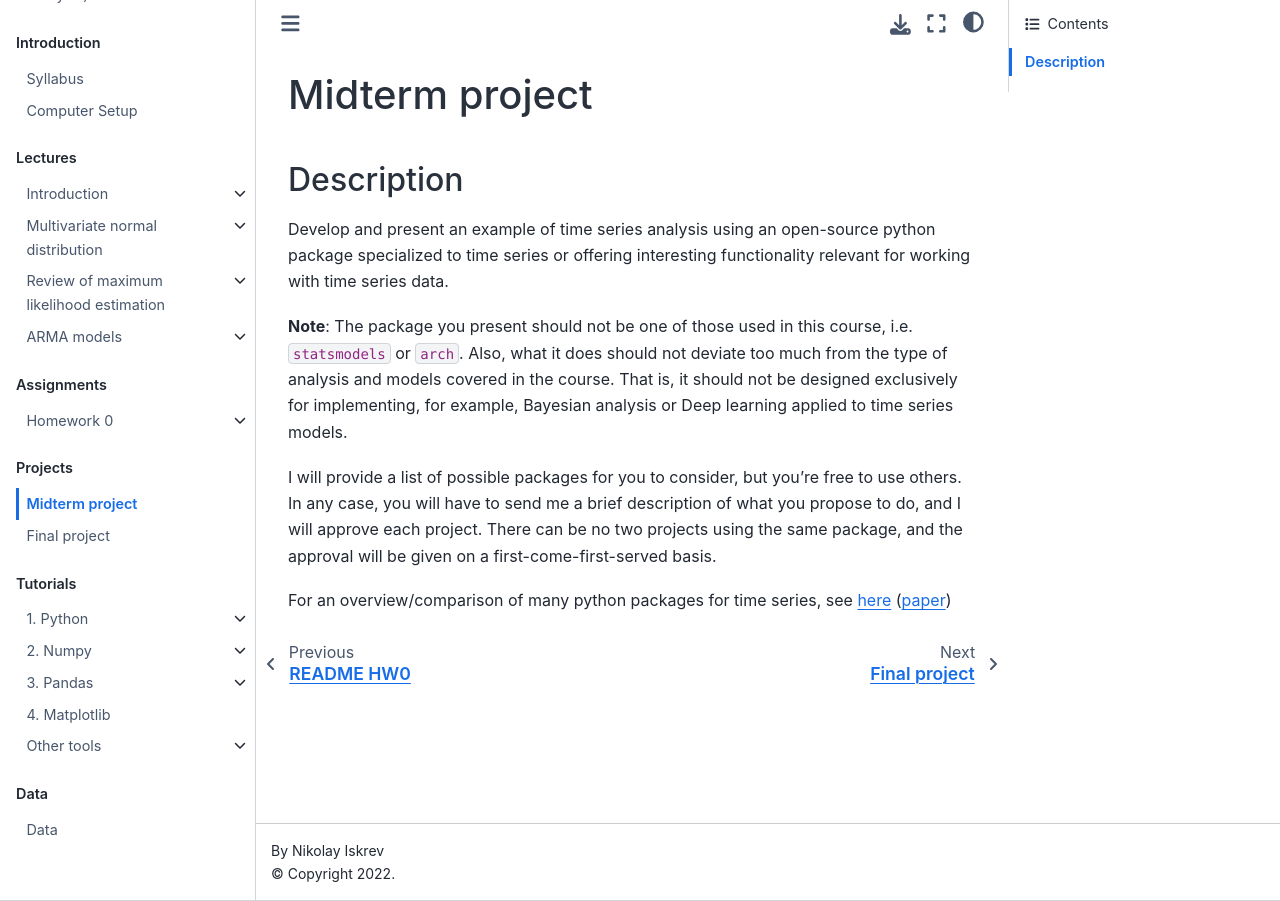
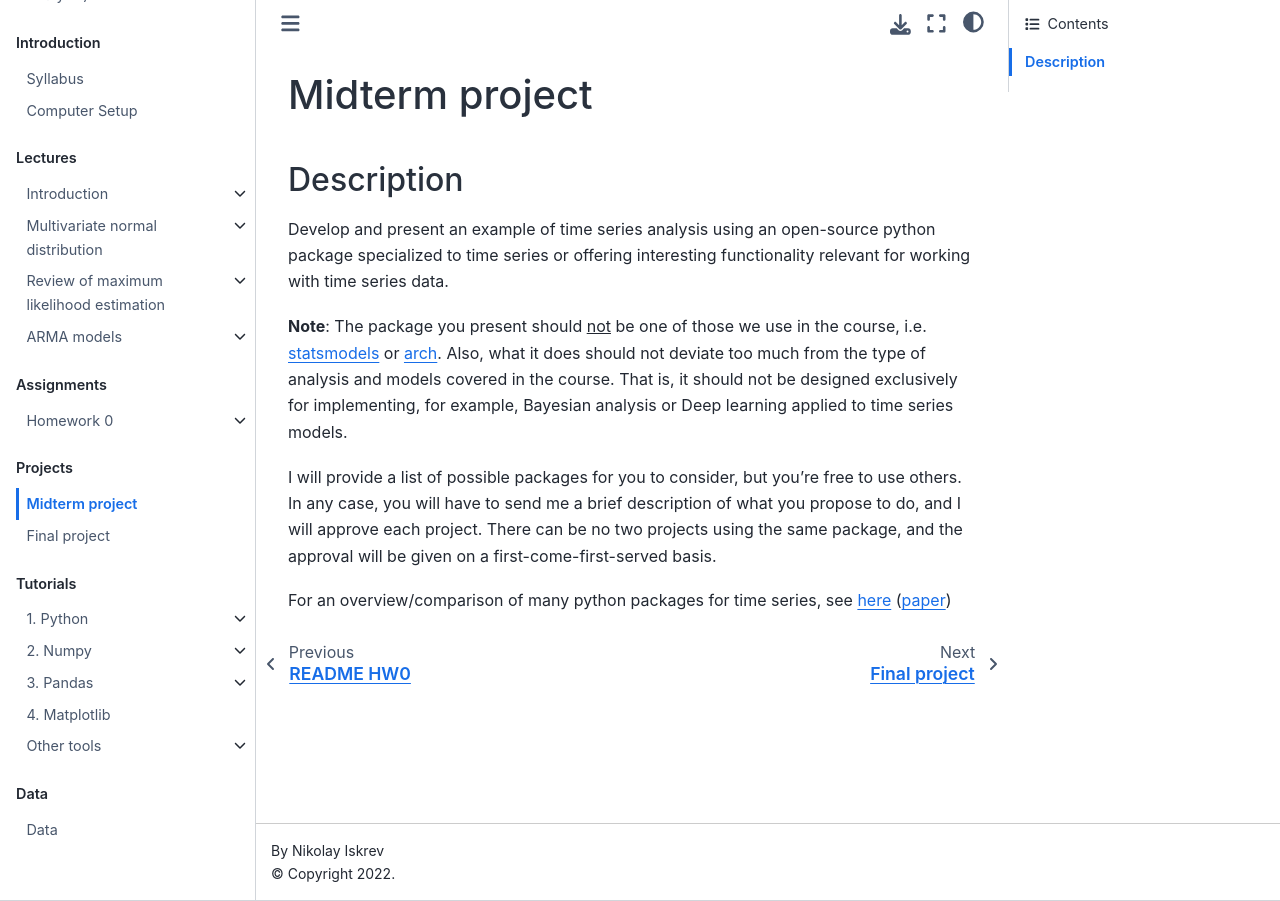
Before and after one commit to niskrev/PhDEcon108, a Jupyter Book: the page built from docs/04-Projects/01-Midterm/main.md, in a window 1280 px wide. Built offline with Jupyter Book 1.0.4 settings and Sphinx 7.4.7 and the Sphinx Book theme 1.1.4, drawn with Linux system fonts in a browser that asks for light colours.

Commit message:
updaet to midterm project readme

```diff
--- a/docs/04-Projects/01-Midterm/main.md
+++ b/docs/04-Projects/01-Midterm/main.md
@@ -3,7 +3,7 @@
 ## Description
 Develop and present an example of time series analysis using an open-source python package specialized to time series or offering interesting functionality relevant for working with time series data.
 
-__Note__: The package you present should not be one of those used in this course, i.e. `statsmodels` or `arch`. Also, what it does should not deviate too much from the type of analysis and models covered in the course. That is, it should not be designed exclusively for implementing, for example, Bayesian analysis or Deep learning applied to time series models.
+__Note__: The package you present should <u>not</u> be one of those we use in the course, i.e. [statsmodels](https://www.statsmodels.org/devel/index.html) or [arch](https://arch.readthedocs.io/en/latest/index.html). Also, what it does should not deviate too much from the type of analysis and models covered in the course. That is, it should not be designed exclusively for implementing, for example, Bayesian analysis or Deep learning applied to time series models.
 
 I will provide a list of possible packages for you to consider, but you're free to use others. In any case, you will have to send me a brief description of what you propose to do, and I will approve each project. There can be no two projects using the same package, and the approval will be given on a first-come-first-served basis.
 
```
Also changed, not shown: other parts of docs/04-Projects/01-Midterm/main.md (+2 -0 lines), docs/03-Assignments/HW1/README.md (+1 -1 lines), docs/index.md (+1 -1 lines), docs/01-Lectures/01-Introduction/02-Time-series.ipynb, docs/02-Tutorials/00-Python/01-Python-intro.ipynb, docs/03-Assignments/HW1/HW1-empty.ipynb.
